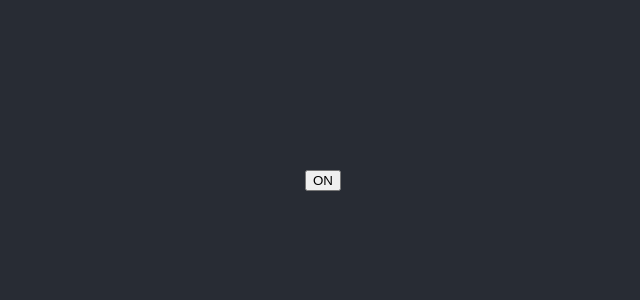
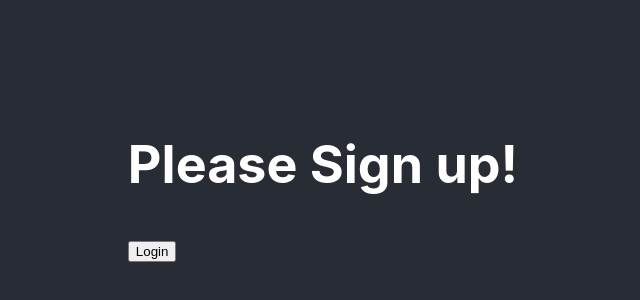
Before and after one commit to xiaoli0510/react-app, a React (Create React App) app: page / in a window 1280 px wide. Shown: the part 220-520 px from the top of the page, without its empty margins (317-957 px from the left). Built offline with nearby package versions, Linux system fonts and the light colour scheme.

Commit message:
条件渲染

```diff
--- a/src/App.js
+++ b/src/App.js
@@ -1,44 +1,77 @@
 import './App.css';
 import React from 'react';
 
-//使用class实现是一个toggle button
-class Toggle extends React.Component{
+//写一个问候语 如果有登录就提示欢迎回来 如果没有登录就提示请注册
+function UserGreeting(props){
+  return <h1>Welcome Back!</h1>
+}
+
+function GuestGreeting(props){
+  return <h1>Please Sign up!</h1>
+}
+
+function Greeting(props){
+  const isLoggedIn = props.isLoggedIn;
+  if(isLoggedIn){
+    return <UserGreeting/>
+  }else{
+    return <GuestGreeting/>
+  }
+}
+
+function LoginButton(props){
+  return <button onClick={props.onClick}>Login</button>
+}
+
+function LogoutButton(props){
+  return <button onClick={props.onClick}>Log out</button>
+}
+
+class LoginControl extends React.Component{
   constructor(props){
     super(props);
-    this.state = {isToggleOn:true};
-    //this.handleClick = this.handleClick.bind(this);
+    this.state = {isLoggedIn:false};
+    this.handleLoginClick = this.handleLoginClick.bind(this);
+    this.handleLogoutClick = this.handleLogoutClick.bind(this);
   }
 
-  handleClick(){
-    console.log(this)
-   this.setState(state=>{
-     return {isToggleOn:!state.isToggleOn}
+  handleLoginClick(){
+    this.setState({
+      isLoggedIn:true
     })
   }
 
-  // handleClick=()=>{
-  //   console.log(this);
-  //   this.setState(state=>{
-  //     return {isToggleOn:!state.isToggleOn}
-  //   })
-  // }
+  handleLogoutClick(){
+    this.setState({
+      isLoggedIn:false
+    })
+  }
 
   render(){
+   const isLoggedIn = this.state.isLoggedIn;
+   let button;
+   if(isLoggedIn){
+     //有登录，就退出
+     button = <LogoutButton onClick={this.handleLogoutClick}/>
+   }else{
+     //没有登录，就登录
+     button = <LoginButton onClick={this.handleLoginClick}/>
+   }
    return (
-      <button onClick={this.handleClick.bind(this)}>
-         {this.state.isToggleOn?'ON':'OFF'}
-      </button>
+     <div>
+       <Greeting isLoggedIn={isLoggedIn}/>
+          {button}
+     </div>
    )
   }
 }
 
-class App extends React.Component{
-  render(){
+function App(){
   return (
     <div className="App-header">
-        <Toggle/>
+      <LoginControl/>
     </div>
   )
 }
-}
+
 export default App;
```
Also changed, not shown: 1 other file (tests, documents, lock files or other folders). Lines whose indentation alone changed are shown as unchanged.
